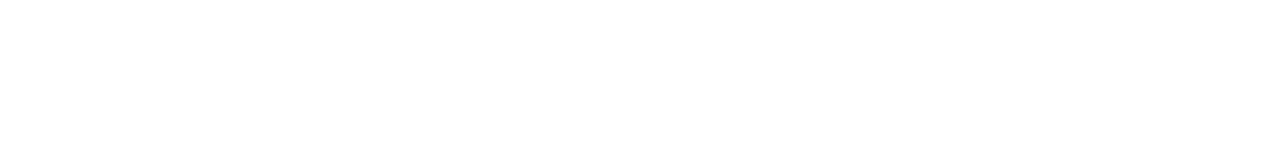
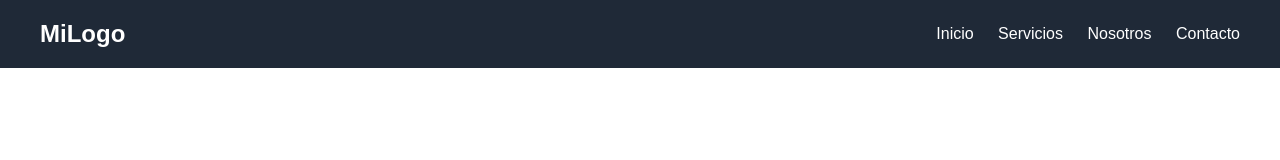
Before and after one commit to nachowenIAE/intro-git, a plain HTML site: page index.html in a window 1280 px wide. Drawn offline with nearby package versions, Linux system fonts and the light colour scheme.

Commit message:
Actualizacion del archivo index.html del header

```diff
--- a/index.html
+++ b/index.html
@@ -1,13 +1,48 @@
-<!doctype html>
-<html>
-  <head>
-    <meta charset="UTF-8" />
-    <meta name="viewport" content="width=device-width, initial-scale=1.0" />
-    <script src="https://cdn.jsdelivr.net/npm/@tailwindcss/browser@4"></script>
-  </head>
-  <body>
-    <!--HEADER-->
-    <!--MAIN-->
-    <!--FOOTER-->
-  </body>
+<!DOCTYPE html>
+<html lang="es">
+<head>
+  <meta charset="UTF-8">
+  <meta name="viewport" content="width=device-width, initial-scale=1.0">
+  <title>Mi Sitio Web</title>
+  <style>
+    body {
+      margin: 0;
+      font-family: Arial, sans-serif;
+    }
+    header {
+      background-color: #1f2937; /* Gris oscuro */
+      color: #ffffff;
+      padding: 20px 40px;
+      display: flex;
+      justify-content: space-between;
+      align-items: center;
+    }
+    .logo {
+      font-size: 24px;
+      font-weight: bold;
+    }
+    nav a {
+      color: #ffffff;
+      text-decoration: none;
+      margin-left: 20px;
+      font-size: 16px;
+    }
+    nav a:hover {
+      text-decoration: underline;
+    }
+  </style>
+</head>
+<body>
+
+  <header>
+    <div class="logo">MiLogo</div>
+    <nav>
+      <a href="#inicio">Inicio</a>
+      <a href="#servicios">Servicios</a>
+      <a href="#nosotros">Nosotros</a>
+      <a href="#contacto">Contacto</a>
+    </nav>
+  </header>
+
+</body>
 </html>
```
